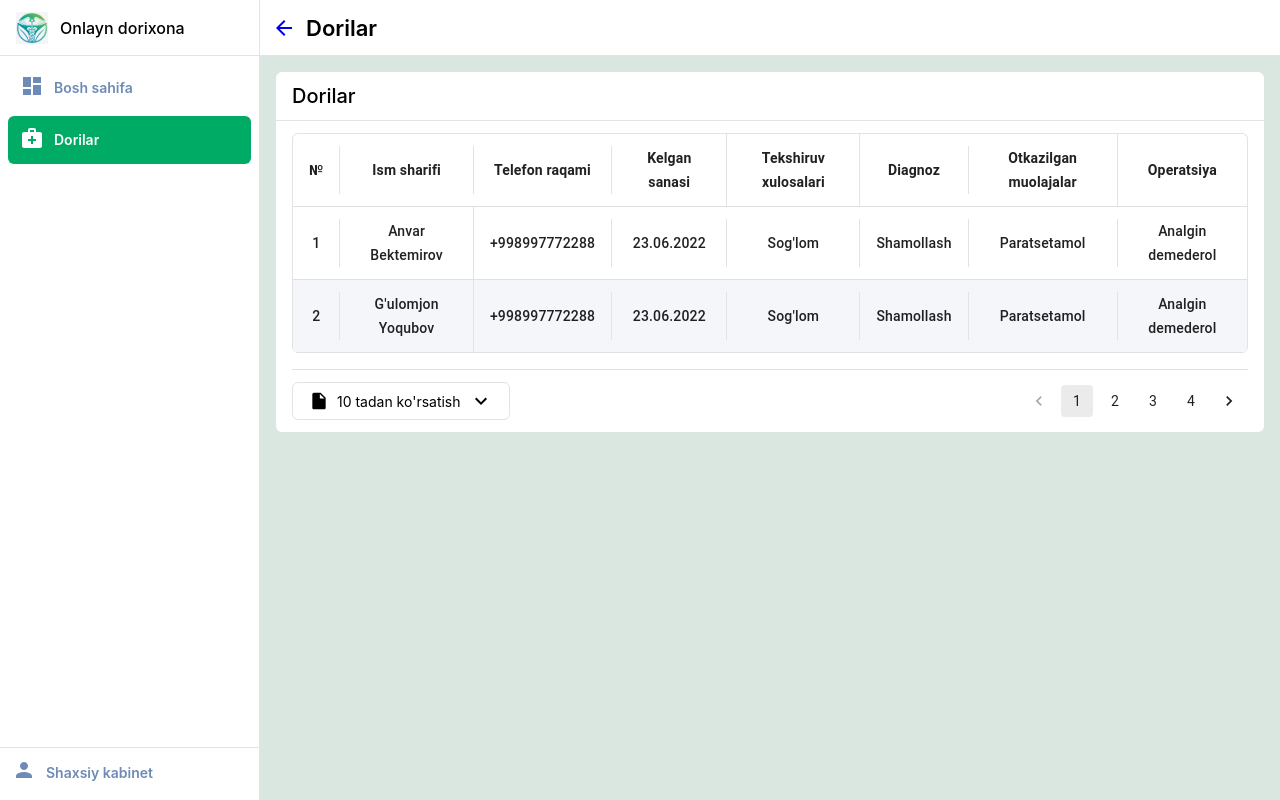
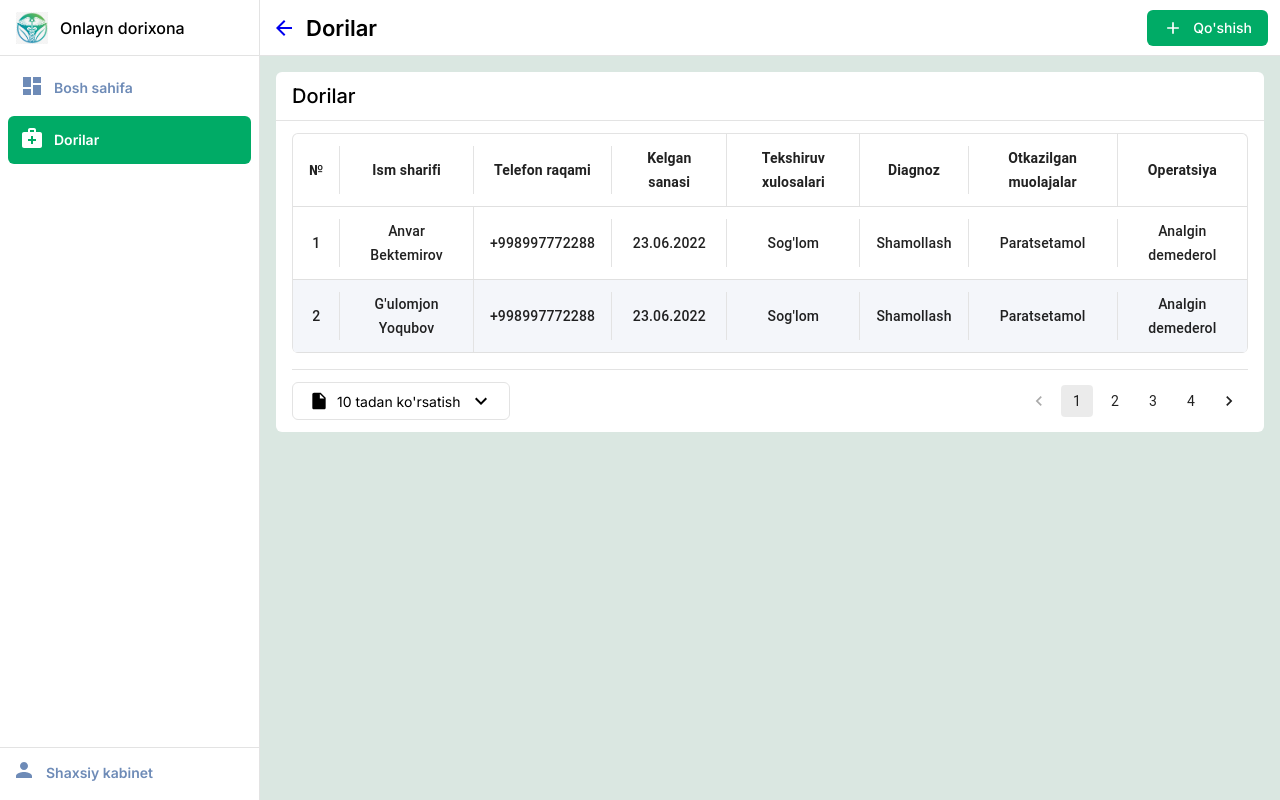
Before and after one commit to komiljohn-drafts/online-apteka, a React (Create React App) app: page /medicine in a window 1280 px wide. Built offline with nearby package versions, Linux system fonts and the light colour scheme.

Commit message:
custom button component

```diff
--- /dev/null
+++ b/src/assets/icons/svgs.js
@@ -0,0 +1,10 @@
+export function AddIcon({ color = "white" }) {
+  return (
+    <svg width="20" height="20" viewBox="0 0 20 20" fill="none" xmlns="http://www.w3.org/2000/svg">
+      <path
+        d="M15.8332 10.8332H10.8332V15.8332H9.1665V10.8332H4.1665V9.1665H9.1665V4.1665H10.8332V9.1665H15.8332V10.8332Z"
+        fill={color}
+      />
+    </svg>
+  )
+}
--- /dev/null
+++ b/src/components/Button/index.jsx
@@ -0,0 +1,14 @@
+import "./index.scss"
+
+const Button = ({ shape = "primary", children, leftIcon, rightIcon, ...rest }) => {
+  console.log("children", children)
+  return (
+    <button className={`btn ${shape === "primary" ? "primary__btn" : "secondary__btn"}`} {...rest}>
+      {leftIcon && <span>{leftIcon}</span>}
+      {children}
+      {rightIcon && <span>{rightIcon}</span>}
+    </button>
+  )
+}
+
+export default Button
--- /dev/null
+++ b/src/components/Button/index.scss
@@ -0,0 +1,43 @@
+.btn {
+  outline: none;
+  border: none;
+  padding: 8px 16px;
+  border-radius: 6px;
+  font-size: 14px;
+  font-weight: 500;
+  line-height: 20px;
+  display: flex;
+  align-items: center;
+  gap: 10px;
+  transition: 0.3s ease;
+  cursor: pointer;
+
+  span {
+    width: 20px;
+    height: 20px;
+    svg {
+      width: 100%;
+      height: 100%;
+    }
+  }
+
+  &.primary__btn {
+    background: #00ab66;
+    color: #fff;
+    &:hover {
+      background-color: #00b96f;
+    }
+  }
+
+  &.secondary__btn {
+    border: 2px solid #e3e3e3;
+    background: #fff;
+    color: #00ab66;
+    span svg path {
+      fill: #00ab66;
+    }
+    &:hover {
+      border: 2px solid #00b96f;
+    }
+  }
+}
--- a/src/components/Header/index.jsx
+++ b/src/components/Header/index.jsx
@@ -15,7 +15,7 @@ const Header = ({ title = "Dorixona", rightElement, backLink }) => {
         )}
         <span>{title}</span>
       </div>
-      <div>{rightElement}</div>
+      {rightElement}
     </div>
   )
 }
--- a/src/index.css
+++ b/src/index.css
@@ -1,7 +1,8 @@
+@import url("https://fonts.googleapis.com/css2?family=Inter:wght@400;500;600;700&display=swap");
+
 body {
   margin: 0;
-  font-family: -apple-system, BlinkMacSystemFont, "Segoe UI", "Roboto", "Oxygen", "Ubuntu", "Cantarell", "Fira Sans",
-    "Droid Sans", "Helvetica Neue", sans-serif;
+  font-family: "Inter", sans-serif;
   -webkit-font-smoothing: antialiased;
   -moz-osx-font-smoothing: grayscale;
 }
@@ -27,6 +28,10 @@ a {
   padding: 16px;
 }
 
+button {
+  font-family: "Inter", sans-serif;
+}
+
 /* common styles */
 .flex {
   display: flex;
--- a/src/routes/mainRoutes.js
+++ b/src/routes/mainRoutes.js
@@ -1,6 +1,7 @@
 import { lazy } from "react"
 
 const Dashboard = lazy(() => import("../views/Dashboard"))
+const MedicineAdd = lazy(() => import("../views/Medicine/Add"))
 const Medicine = lazy(() => import("../views/Medicine"))
 const Profile = lazy(() => import("../views/Profile"))
 
@@ -16,6 +17,11 @@ const mainRoutes = [
     permission: "MEDICINE",
   },
   {
+    path: "/medicine/add",
+    component: MedicineAdd,
+    permission: "MEDICINE/CREATE",
+  },
+  {
     path: "/profile",
     component: Profile,
     permission: "PROFILE",
--- a/src/utils/constants.js
+++ b/src/utils/constants.js
@@ -1 +1 @@
-export const permissions = ["DASHBOARD", "MEDICINE", "PROFILE"]
+export const permissions = ["DASHBOARD", "MEDICINE", "MEDICINE/CREATE", "PROFILE"]
--- /dev/null
+++ b/src/views/Medicine/Add.jsx
@@ -0,0 +1,11 @@
+import Header from "../../components/Header"
+
+const MedicineAdd = () => {
+  return (
+    <div>
+      <Header title="Dori qo'shish" backLink={-1} />
+    </div>
+  )
+}
+
+export default MedicineAdd
--- a/src/views/Medicine/index.jsx
+++ b/src/views/Medicine/index.jsx
@@ -1,11 +1,16 @@
 import { useState } from "react"
+import Button from "../../components/Button"
 import Card from "../../components/Card"
 import CustomTable from "../../components/CustomTable"
 import Header from "../../components/Header"
+import { AddIcon } from "../../assets/icons/svgs"
+import { useNavigate } from "react-router-dom"
 
 const Medicines = () => {
   const [offset, setOffset] = useState(1)
   const [limit, setLimit] = useState(10)
+
+  const navigate = useNavigate()
 
   const headColumns = [
     {
@@ -67,7 +72,15 @@ const Medicines = () => {
 
   return (
     <div>
-      <Header title="Dorilar" backLink={-1} />
+      <Header
+        title="Dorilar"
+        backLink={-1}
+        rightElement={
+          <Button leftIcon={<AddIcon />} onClick={() => navigate("add")}>
+            Qo'shish
+          </Button>
+        }
+      />
       <div className="mainWrapper">
         <Card title="Dorilar">
           <CustomTable
```
